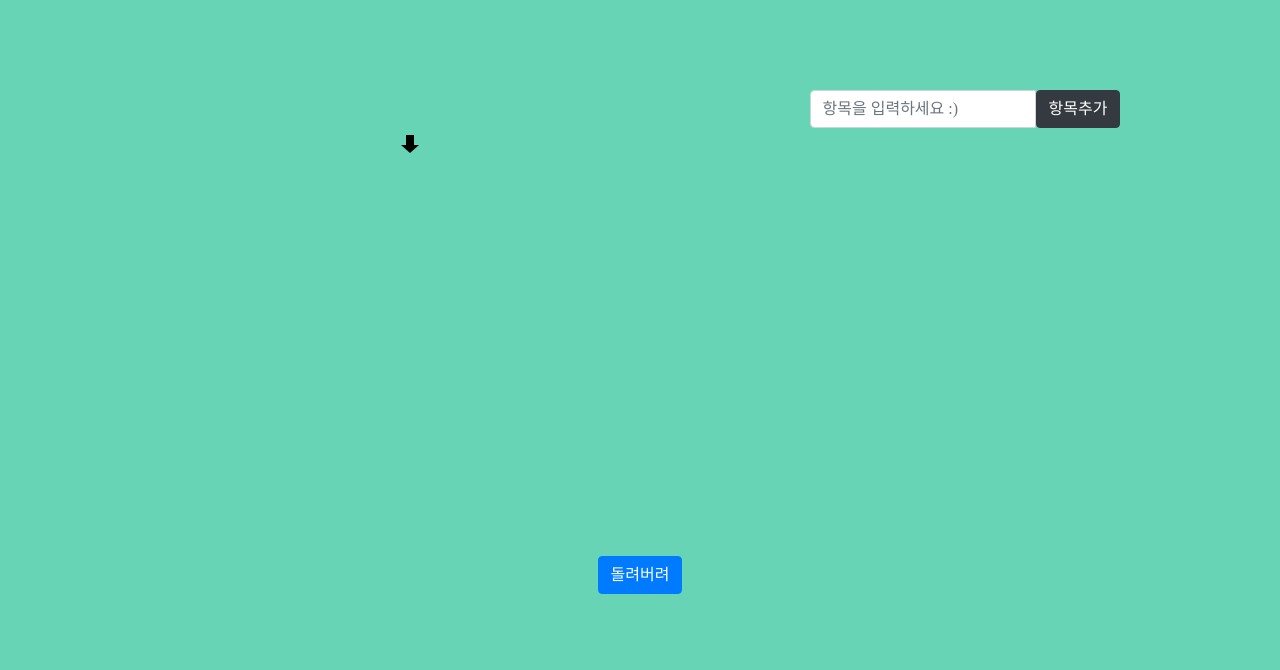
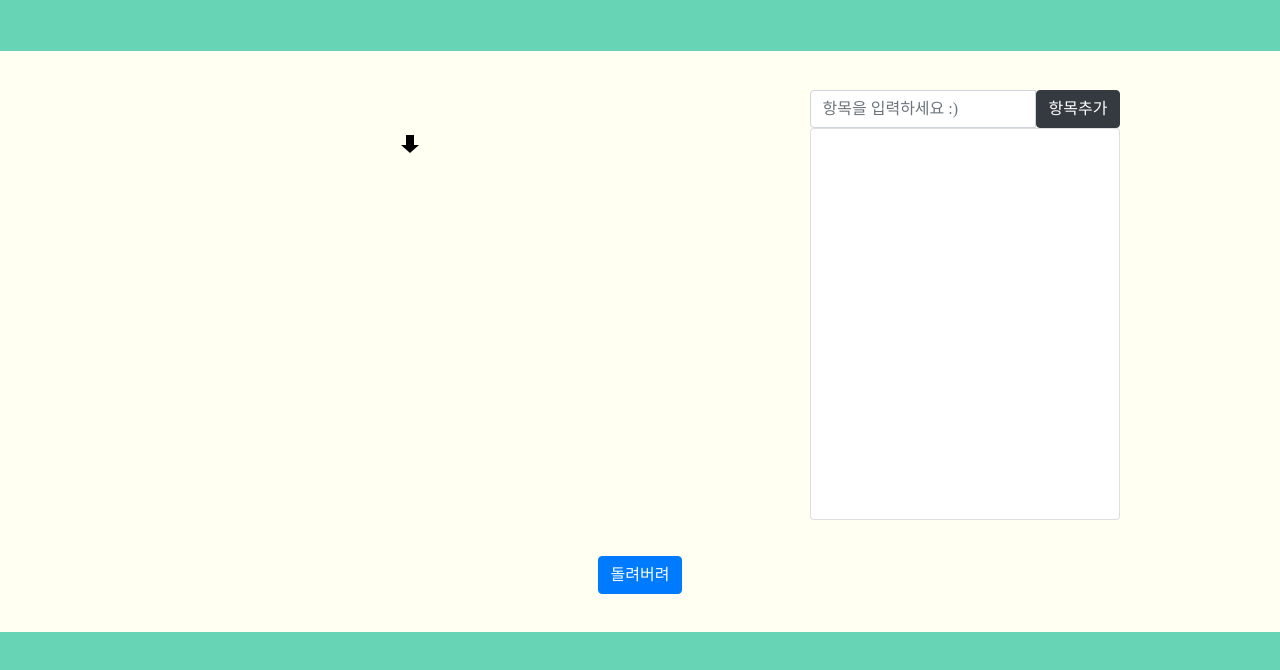
Before and after one commit to henryhansollee/roulette, a Vue app: page /result in a window 1280 px wide. Shown: the top 670 px of the page. Built offline with nearby package versions, Linux system fonts and the light colour scheme; a web font is replaced by a local one.

Commit message:
Update result list group

```diff
--- a/src/views/ResultView.vue
+++ b/src/views/ResultView.vue
@@ -11,8 +11,14 @@
           <input class="form-control result-font1" type="text" placeholder="항목을 입력하세요 :)" v-model="new_option" v-on:keyup.enter="addOptions">
           <button class="btn btn-dark result-font1" v-on:click="addOptions">항목추가</button>
         </div>
+        <b-card>
+          <b-card-body
+            class="p-0"
+            id="nav-scroller"
+            ref="content"
+            style="position:relative; height:350px; overflow-y:scroll;"
+          >
             <div class="column is-one-quarter" v-for="option in options" :key="option">
-
               <b-list-group>
                 <b-list-group-item class="d-flex justify-content-between result-list-group">
                   <small class="result-font1">{{option}}</small>
@@ -20,15 +26,17 @@
                 </b-list-group-item>
               </b-list-group>
             </div>
+          </b-card-body>
+        </b-card>
       </div>
     </div>
-
-    <button class="btn btn-primary result-font1" v-on:click="spin">돌려버려</button>
 
 
 
 
 
+
+    <button class="btn btn-primary result-font1" v-on:click="spin">돌려버려</button>
   </div>
 </template>
 
@@ -144,7 +152,7 @@ export default {
     spin: function () {
       this.spinAngleStart = Math.random() * 10 + 10;
       this.spinTime = 0;
-      this.spinTimeTotal = Math.random() * 3 + 4 * 2500;
+      this.spinTimeTotal = Math.random() * 3 + 4 * 2000;
       this.rotateWheel();
     },
 
@@ -170,7 +178,7 @@ export default {
       var arcd = this.arc * 180 / Math.PI;
       var index = Math.floor((360 - degrees % 360) / arcd);
       this.ctx.save();
-      this.ctx.font = 'bold 30px Helvetica, Arial';
+      this.ctx.font = 'SDSamliphopangche_Outline';
       var text = this.options[index]
       console.log(index, text, this.options)
       this.ctx.fillText(text, 250 - this.ctx.measureText(text).width / 2, 250 + 10);
@@ -204,8 +212,10 @@ export default {
   font-style: normal;
 }
 .result-template {
-  background-color: #67D5B5;
-  margin-top: 7%;
+  background-color: #FFFFF2;
+  margin-top: 4%;
+  padding-top: 3%;
+  padding-bottom: 3%;
 }
 .result-font1 {
   font-family: 'CookieRunOTF-Bold';
```
Lines whose indentation alone changed are shown as unchanged.
